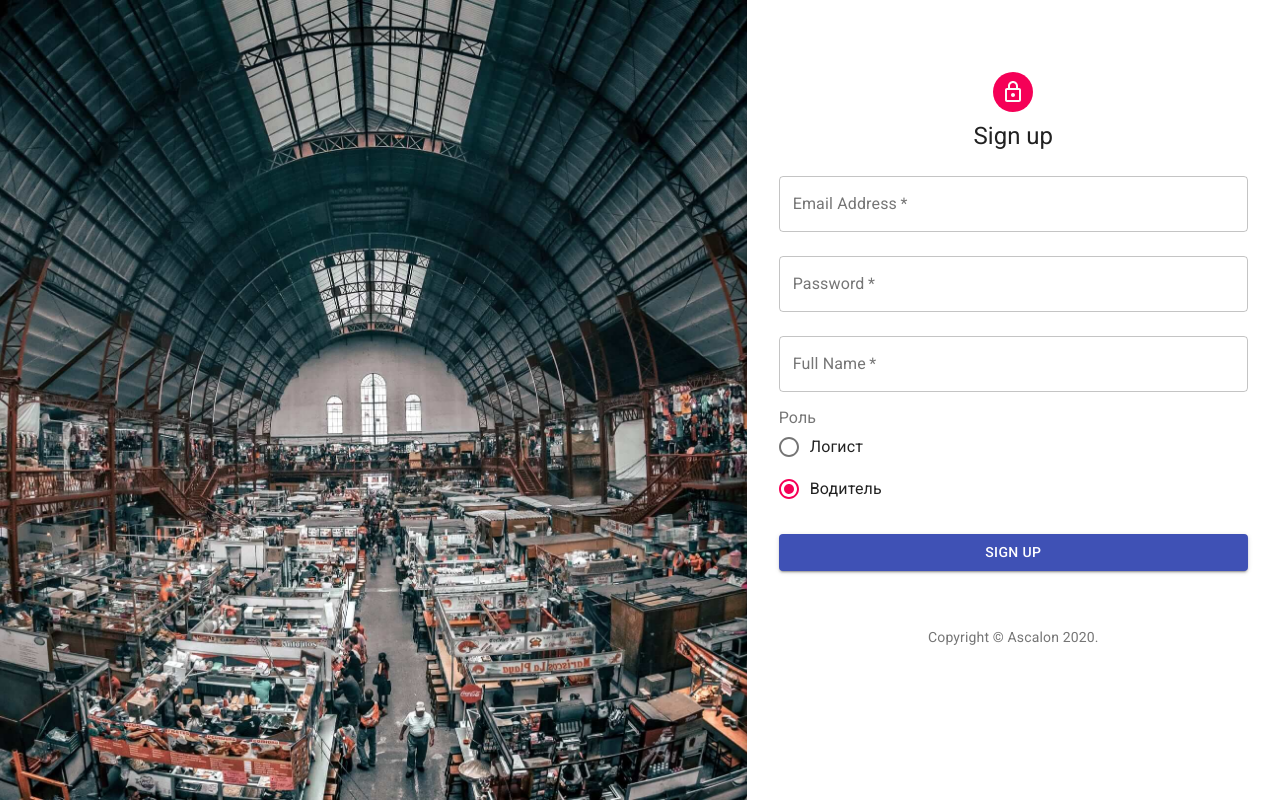
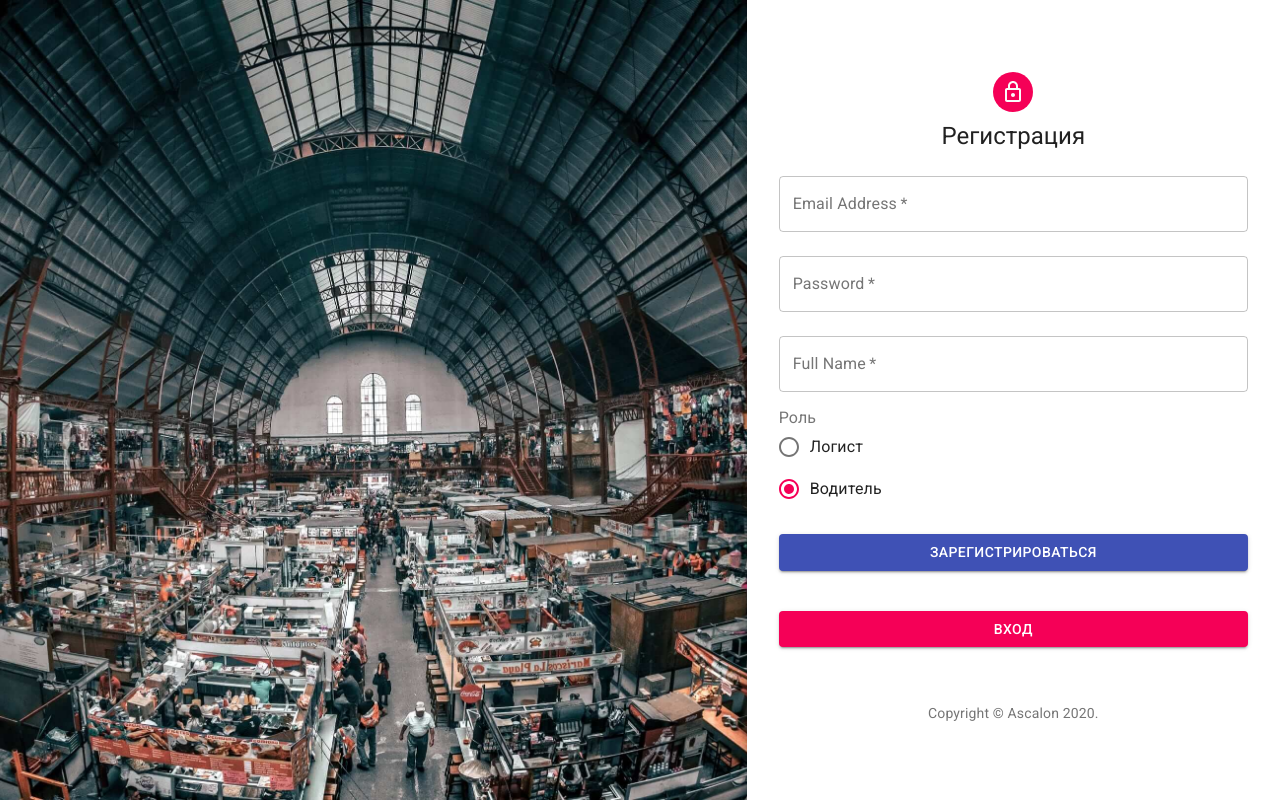
Before and after one commit to LouieChannel/client-front, a React (Create React App) app: page /sign_up in a window 1280 px wide. Built offline with nearby package versions, Linux system fonts and the light colour scheme; the HTML template or start-up script is replaced by a standard one.

Commit message:
Rus translation and links

```diff
--- a/src/components/header/Header.jsx
+++ b/src/components/header/Header.jsx
@@ -35,7 +35,7 @@ export default function Header(props) {
 							window.location = '/';
 						}}
 					>
-						Home
+						Главная
 					</Typography>
 					<Typography variant="h6" className={classes.title}>
 						{props.name ? props.name : 'Ascalon'}
@@ -43,7 +43,7 @@ export default function Header(props) {
 					{props.navBar && props.navBar}
 
 					<div>
-						{username && <span style={{ padding: '0 10px' }}>Hi, {username}</span>}
+						{username && <span style={{ padding: '0 10px' }}>{username}</span>}
 
 						<Button
 							color="inherit"
--- a/src/pages/CreateTask/CreateTask.jsx
+++ b/src/pages/CreateTask/CreateTask.jsx
@@ -127,7 +127,7 @@ export default function CreateTask() {
 
 	return (
 		<>
-			<Header name="Create task for driver" />
+			<Header name="Создание задачи" />
 			<Grid container component="main" className={classes.root}>
 				<CssBaseline />
 				<Grid item xs={12} sm={8} md={4} component={Paper} elevation={6} square>
--- a/src/pages/Driver/Driver.jsx
+++ b/src/pages/Driver/Driver.jsx
@@ -39,7 +39,7 @@ export default function Driver() {
 			.start()
 			.then(() => {
 				if (hubConnection.connectionId) {
-					hubConnection.invoke('GetDriverTasks');
+					hubConnection.send('GetDriverTasks');
 				}
 			})
 			.catch((e) => console.log(e));
@@ -92,7 +92,7 @@ export default function Driver() {
 
 	return (
 		<>
-			<Header name="Driver" />
+			<Header name="Водитель" />
 			<CssBaseline />
 			<main>
 				{/* Hero unit */}
@@ -106,7 +106,7 @@ export default function Driver() {
 											<TableCell>Статус</TableCell>
 											<TableCell>Дата</TableCell>
 											<TableCell>Описание</TableCell>
-											<TableCell>Entity</TableCell>
+											<TableCell>Цель</TableCell>
 											<TableCell>Логист</TableCell>
 											<TableCell>Открыть</TableCell>
 										</TableRow>
--- a/src/pages/Login/Login.jsx
+++ b/src/pages/Login/Login.jsx
@@ -35,7 +35,7 @@ export default function SignInSide() {
 						<LockOutlinedIcon />
 					</Avatar>
 					<Typography component="h1" variant="h5">
-						Sign in
+						Вход
 					</Typography>
 					<form className={classes.form} onSubmit={handleSubmit(onSubmit)}>
 						<Controller
@@ -68,7 +68,18 @@ export default function SignInSide() {
 						/>
 
 						<Button type="submit" fullWidth variant="contained" color="primary" className={classes.submit}>
-							Sign In
+							Войти
+						</Button>
+						<Button
+							onClick={() => {
+								window.location.href = '/sign_up';
+							}}
+							fullWidth
+							variant="contained"
+							color="secondary"
+							className={classes.submit}
+						>
+							Регистрация
 						</Button>
 						<Box mt={5}>
 							<Copyright />
--- a/src/pages/Logist/Logist.jsx
+++ b/src/pages/Logist/Logist.jsx
@@ -102,7 +102,7 @@ export default function Logist() {
 	return (
 		<>
 			<Header
-				name="Logist"
+				name="Логист"
 				navBar={
 					<Button variant="contained" onClick={handleClick}>
 						Создать задачу
@@ -121,9 +121,8 @@ export default function Logist() {
 										<TableRow>
 											<TableCell>Статус</TableCell>
 											<TableCell>Дата</TableCell>
-											<TableCell>Id</TableCell>
 											<TableCell>Описание</TableCell>
-											<TableCell>Entity</TableCell>
+											<TableCell>Цель</TableCell>
 											<TableCell>Водитель</TableCell>
 											<TableCell>Состояние</TableCell>
 										</TableRow>
@@ -142,9 +141,6 @@ export default function Logist() {
 															{format(new Date(item.CreatedAt), 'd  MMMM h:m', {
 																locale: ru,
 															})}
-														</TableCell>
-														<TableCell component="th" scope="row">
-															{item.Id}
 														</TableCell>
 														<TableCell>{item.Description}</TableCell>
 														<TableCell>{item.Entity}</TableCell>
--- a/src/pages/SignUp/SignUp.jsx
+++ b/src/pages/SignUp/SignUp.jsx
@@ -46,7 +46,7 @@ export default function SignUp() {
 						<LockOutlinedIcon />
 					</Avatar>
 					<Typography component="h1" variant="h5">
-						Sign up
+						Регистрация
 					</Typography>
 					<form className={classes.form} onSubmit={handleSubmit(onSubmit)}>
 						<Controller
@@ -98,7 +98,19 @@ export default function SignUp() {
 						</RadioGroup>
 
 						<Button type="submit" fullWidth variant="contained" color="primary" className={classes.submit}>
-							Sign Up
+							Зарегистрироваться
+						</Button>
+
+						<Button
+							onClick={() => {
+								window.location.href = '/login';
+							}}
+							fullWidth
+							variant="contained"
+							color="secondary"
+							className={classes.submit}
+						>
+							Вход
 						</Button>
 						<Box mt={5}>
 							<Copyright />
```
